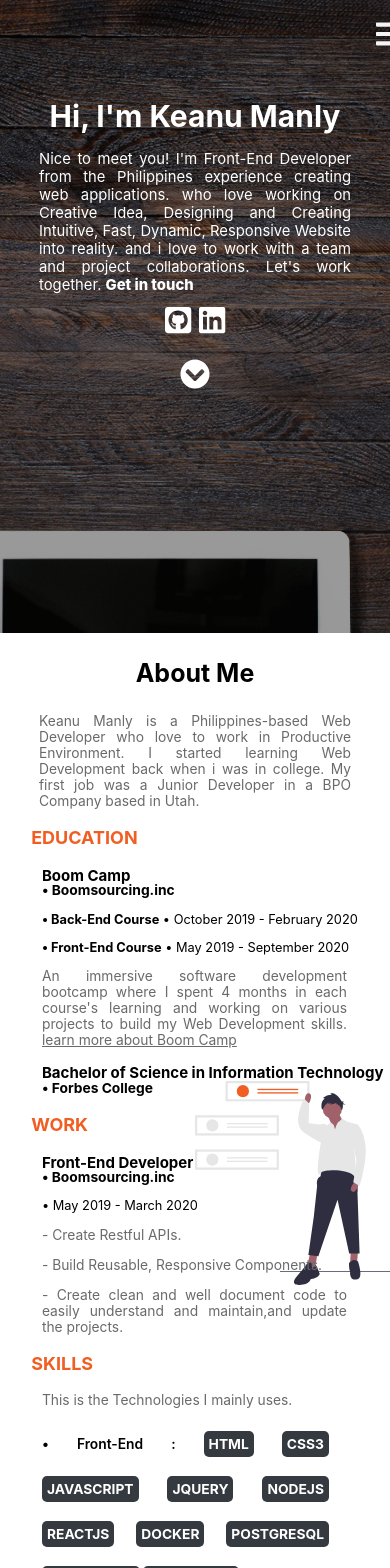
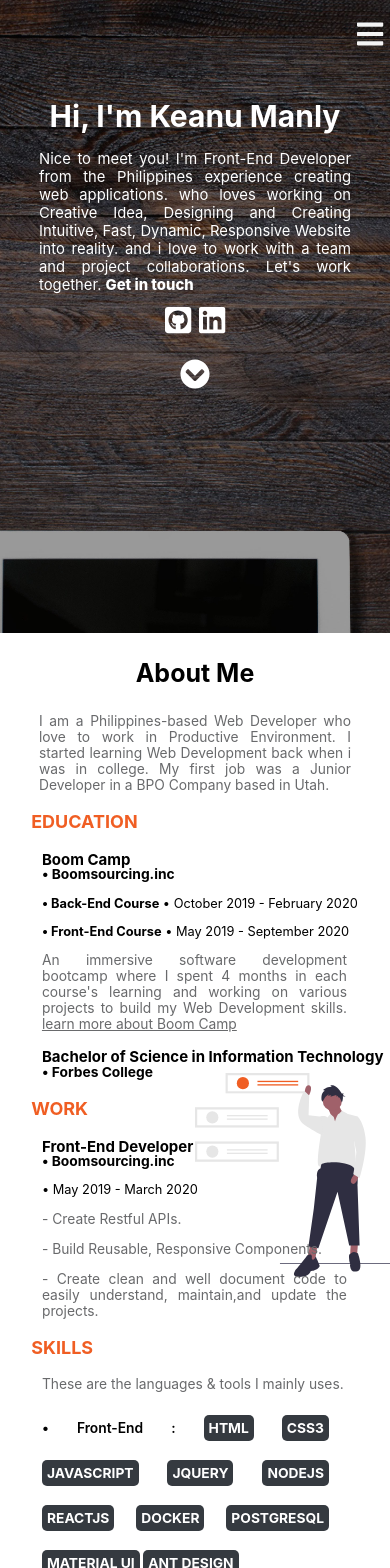
Before and after one commit to keanu027/portfolio, a React (Create React App) app: page / in a window 390 px wide. Shown: the top 1568 px of the page. Built offline with nearby package versions, Linux system fonts and the light colour scheme.

Commit message:
update content

```diff
--- a/src/components/about.js
+++ b/src/components/about.js
@@ -11,10 +11,10 @@ function About() {
       <div className="about" id="about">
         <h3 className="about-title">About Me</h3>
         <p className="content-about">
-          Keanu Manly is a Philippines-based Web Developer who love to work in
-          Productive Environment. I started learning Web Development back when i
-          was in college. My first job was a Junior Developer in a BPO Company
-          based in Utah.
+          I am a Philippines-based Web Developer who love to work in Productive
+          Environment. I started learning Web Development back when i was in
+          college. My first job was a Junior Developer in a BPO Company based in
+          Utah.
         </p>
 
         <div className="resume">
@@ -60,7 +60,7 @@ function About() {
               - Build Reusable, Responsive Components.
             </p>
             <p className="course-content">
-              - Create clean and well document code to easily understand and
+              - Create clean and well document code to easily understand,
               maintain,and update the projects.
             </p>
           </div>
@@ -68,7 +68,7 @@ function About() {
           <div className="resume-content-educ">
             <p className="headertitle">Skills </p>
             <p className="course-content">
-              This is the Technologies I mainly uses.
+              These are the languages {"&"} tools I mainly uses.
             </p>
             <p className="skill-content">
               <span className="skills-container">
--- a/src/components/css/header.css
+++ b/src/components/css/header.css
@@ -157,10 +157,10 @@
 
 @media screen and (max-width: 320px) {
   .menubar {
-    padding: 1em 17em;
+    padding: 1em 16.5em;
   }
   .menubar.active {
-    padding: 1em 17em;
+    padding: 1em 16.5em;
   }
   .navlist {
     display: none;
@@ -176,10 +176,10 @@
 }
 @media screen and (max-width: 375px) and (min-width: 321px) {
   .menubar {
-    padding: 1em 20.5em;
+    padding: 1em 19.5em;
   }
   .menubar.active {
-    padding: 1em 20.5em;
+    padding: 1em 19.5em;
   }
   .showmenubar {
     padding: 1em 7.5em;
@@ -202,10 +202,10 @@
 
 @media screen and (max-width: 425px) and (min-width: 376px) {
   .menubar {
-    padding: 1em 23.5em;
+    padding: 1em 22.3em;
   }
   .menubar.active {
-    padding: 1em 23.5em;
+    padding: 1em 22.3em;
   }
   .showmenubar {
     padding: 1em 9em;
--- a/src/components/header.js
+++ b/src/components/header.js
@@ -9,7 +9,7 @@ function Header() {
   const [showbar, setshowbar] = useState(false);
 
   const Navbarbgcolorchanger = () => {
-    if (window.scrollY >= 600) {
+    if (window.scrollY >= 100) {
       setnavbaractive(true);
     } else {
       setnavbaractive(false);
--- a/src/components/home.js
+++ b/src/components/home.js
@@ -12,7 +12,7 @@ function Home() {
         <h1 className="title">Hi, I'm Keanu Manly</h1>
         <p className="content">
           Nice to meet you! I'm Front-End Developer from the Philippines
-          experience creating web applications. who love working on Creative
+          experience creating web applications. who loves working on Creative
           Idea, Designing and Creating Intuitive, Fast, Dynamic, Responsive
           Website into reality. and i love to work with a team and project
           collaborations. Let's work together.{" "}
```
